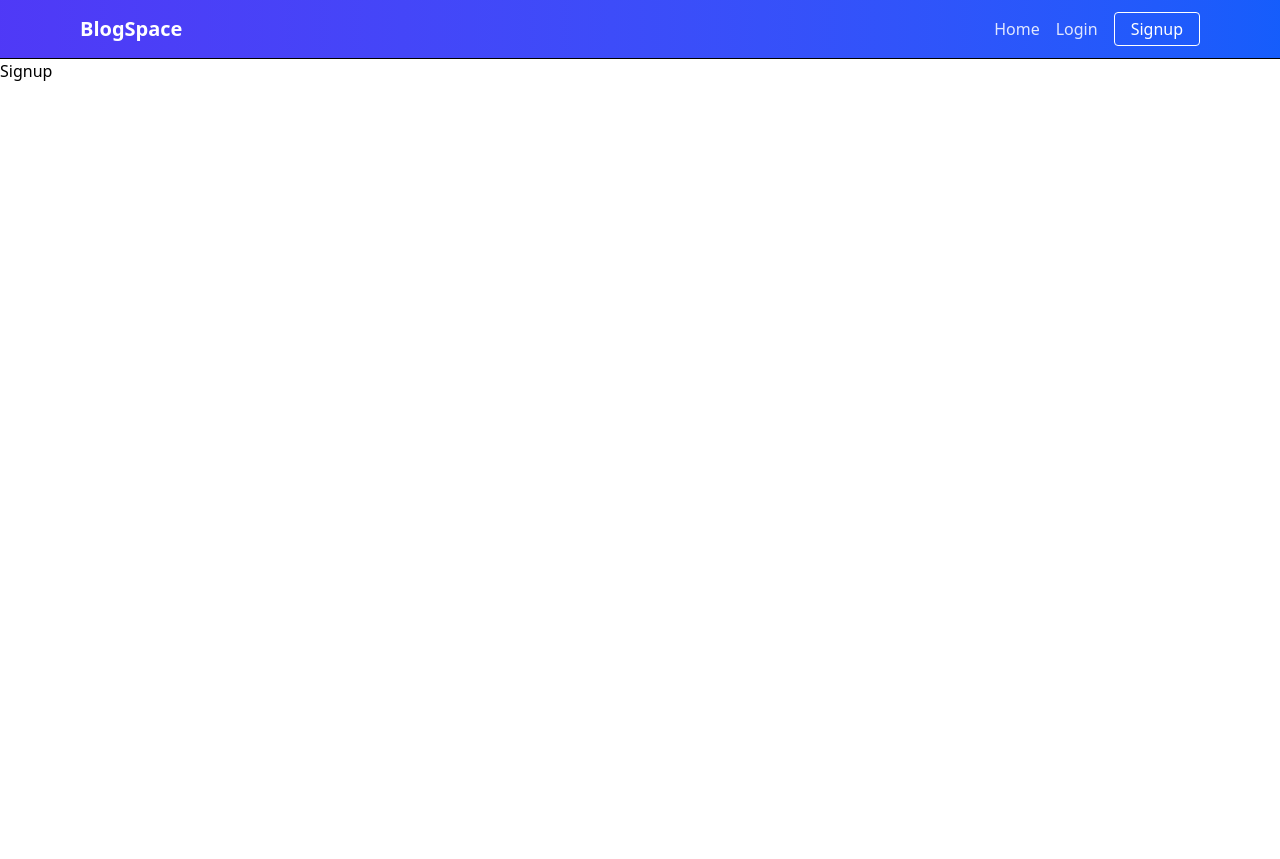
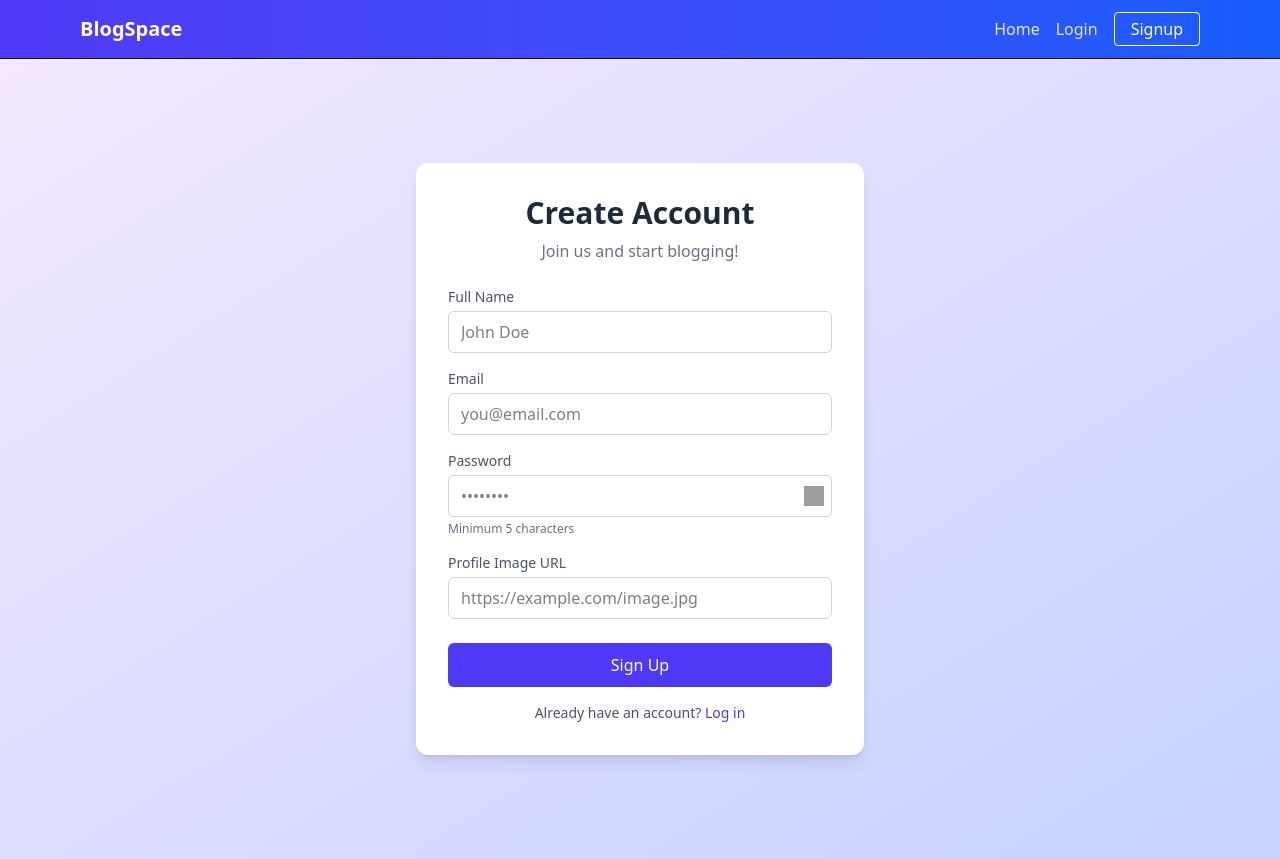
Before and after one commit to sanju659/blog-platform-frontend, a React (Vite) app: page /signup in a window 1280 px wide. Before the commit the page ends 800 px from the top, so only its background shows below. Built offline with nearby package versions, Linux system fonts and the light colour scheme; grey boxes are pictures that could not be loaded.

Commit message:
Sign Up page functionality implemented

```diff
--- a/src/components/Toast.jsx
+++ b/src/components/Toast.jsx
@@ -1,5 +1,5 @@
 import React, { useEffect } from "react";
-import { FiCheckCircle, FiX } from "react-icons/fi";
+import { FiCheckCircle, FiX, FiAlertCircle } from "react-icons/fi";
 
 const Toast = ({ message, onClose, type = "success" }) => {
   useEffect(() => {
@@ -11,13 +11,14 @@ const Toast = ({ message, onClose, type = "success" }) => {
   }, [onClose]);
 
   const bgColor = type === "success" ? "bg-green-500" : "bg-red-500";
+  const Icon = type === "success" ? FiCheckCircle : FiAlertCircle;
 
   return (
     <div className="fixed top-4 right-4 z-50 animate-slideInRight">
       <div
         className={`${bgColor} text-white px-6 py-4 rounded-lg shadow-2xl flex items-center gap-3 min-w-75`}
       >
-        <FiCheckCircle className="text-2xl shrink-0" />
+        <Icon className="text-2xl shrink-0" />
         <p className="flex-1 font-medium">{message}</p>
         <button
           onClick={onClose}
--- a/src/pages/Login.jsx
+++ b/src/pages/Login.jsx
@@ -121,6 +121,17 @@ const Login = () => {
         >
           {loading ? "Logging in..." : "Login"}
         </button>
+
+        <p className="text-center text-sm text-gray-600 mt-4">
+          Don't have an Account?{" "}
+          <button
+            type="button"
+            onClick={() => navigate("/signup")}
+            className="text-indigo-600 font-medium hover:underline"
+          >
+            Sign up
+          </button>
+        </p>
       </form>
     </div>
   );
--- a/src/pages/Signup.jsx
+++ b/src/pages/Signup.jsx
@@ -1,9 +1,186 @@
-import React from 'react'
+import React, { useState } from "react";
+import { useNavigate } from "react-router-dom";
+import { signup as signupApi } from "../api/authAPi";
+import see from "./../assets/see.ico";
+import unsee from "./../assets/unsee.ico";
+import Toast from "../components/Toast";
 
 const Signup = () => {
+  const navigate = useNavigate();
+
+  // Form state
+  const [fullName, setFullName] = useState("");
+  const [email, setEmail] = useState("");
+  const [password, setPassword] = useState("");
+  const [image, setImage] = useState("");
+  const [showPassword, setShowPassword] = useState(false);
+  const [loading, setLoading] = useState(false);
+  const [error, setError] = useState("");
+
+  // Toast state
+  const [showToast, setShowToast] = useState(false);
+  const [toastMessage, setToastMessage] = useState("");
+  const [toastType, setToastType] = useState("success"); // success or error
+
+  // Submit handler
+  const handleSubmit = async (e) => {
+    e.preventDefault();
+    setError("");
+    setLoading(true);
+
+    try {
+      // Call signup API
+      await signupApi({ fullName, email, password, image });
+
+      // Show success toast
+      setToastMessage("Signup successful! ");
+      setToastType("success");
+      setShowToast(true);
+
+      // Redirect to login after 2 seconds
+      setTimeout(() => {
+        navigate("/login");
+      }, 2000);
+    } catch (err) {
+      // Show error toast
+      const errorMsg = err.response?.data?.message || "Something went wrong";
+      setToastMessage(errorMsg);
+      setToastType("error");
+      setShowToast(true);
+      setError(errorMsg);
+      setLoading(false);
+    }
+  };
+
   return (
-    <div>Signup</div>
-  )
-}
+    <div className="min-h-screen flex items-center justify-center bg-linear-to-br from-purple-100 to-indigo-200">
+      <form
+        onSubmit={handleSubmit}
+        className="bg-white p-8 rounded-xl shadow-lg w-full max-w-md"
+      >
+        <h2 className="text-3xl font-bold mb-2 text-center text-gray-800">
+          Create Account
+        </h2>
+        <p className="text-center text-gray-500 mb-6">
+          Join us and start blogging!
+        </p>
 
-export default Signup
+        {/* Error message */}
+        {error && (
+          <div className="mb-4 rounded bg-red-50 border border-red-200 px-3 py-2 text-sm text-red-600">
+            {error}
+          </div>
+        )}
+
+        {/* Full Name */}
+        <div className="mb-4">
+          <label className="block text-sm font-medium text-gray-600 mb-1">
+            Full Name
+          </label>
+          <input
+            type="text"
+            placeholder="John Doe"
+            className="w-full rounded-md border border-gray-300 px-3 py-2 focus:border-indigo-500 focus:ring-2 focus:ring-indigo-200 outline-none transition"
+            value={fullName}
+            onChange={(e) => setFullName(e.target.value)}
+            required
+          />
+        </div>
+
+        {/* Email */}
+        <div className="mb-4">
+          <label className="block text-sm font-medium text-gray-600 mb-1">
+            Email
+          </label>
+          <input
+            type="email"
+            placeholder="you@email.com"
+            className="w-full rounded-md border border-gray-300 px-3 py-2 focus:border-indigo-500 focus:ring-2 focus:ring-indigo-200 outline-none transition"
+            value={email}
+            onChange={(e) => setEmail(e.target.value)}
+            required
+          />
+        </div>
+
+        {/* Password */}
+        <div className="mb-4">
+          <label className="block text-sm font-medium text-gray-600 mb-1">
+            Password
+          </label>
+          <div className="relative">
+            <input
+              type={showPassword ? "text" : "password"}
+              placeholder="••••••••"
+              className="w-full rounded-md border border-gray-300 px-3 py-2 pr-10 focus:border-indigo-500 focus:ring-2 focus:ring-indigo-200 outline-none transition"
+              value={password}
+              onChange={(e) => setPassword(e.target.value)}
+              required
+              minLength={5}
+            />
+            <button
+              type="button"
+              onClick={() => setShowPassword(!showPassword)}
+              className="absolute inset-y-0 right-2 flex items-center text-gray-500 hover:text-gray-700"
+            >
+              <img
+                src={showPassword ? unsee : see}
+                alt={showPassword ? "Hide password" : "Show password"}
+                className="w-5 h-5"
+              />
+            </button>
+          </div>
+          <p className="text-xs text-gray-500 mt-1">Minimum 5 characters</p>
+        </div>
+
+        {/* Profile Image URL */}
+        <div className="mb-6">
+          <label className="block text-sm font-medium text-gray-600 mb-1">
+            Profile Image URL
+          </label>
+          <input
+            type="url"
+            placeholder="https://example.com/image.jpg"
+            className="w-full rounded-md border border-gray-300 px-3 py-2 focus:border-indigo-500 focus:ring-2 focus:ring-indigo-200 outline-none transition"
+            value={image}
+            onChange={(e) => setImage(e.target.value)}
+          />
+          {/* <p className="text-xs text-gray-500 mt-1">
+            Leave empty for default avatar
+          </p> */}
+        </div>
+
+        {/* Submit Button */}
+        <button
+          type="submit"
+          disabled={loading}
+          className="w-full rounded-md bg-indigo-600 py-2.5 text-white font-medium hover:bg-indigo-700 focus:ring-4 focus:ring-indigo-300 transition disabled:opacity-60"
+        >
+          {loading ? "Creating account..." : "Sign Up"}
+        </button>
+
+        {/* Login Link */}
+        <p className="text-center text-sm text-gray-600 mt-4">
+          Already have an account?{" "}
+          <button
+            type="button"
+            onClick={() => navigate("/login")}
+            className="text-indigo-600 font-medium hover:underline"
+          >
+            Log in
+          </button>
+        </p>
+      </form>
+
+      {/* Toast Notification */}
+      {showToast && (
+        <Toast
+          message={toastMessage}
+          onClose={() => setShowToast(false)}
+          type={toastType}
+        />
+      )}
+    </div>
+  );
+};
+
+export default Signup;
```
